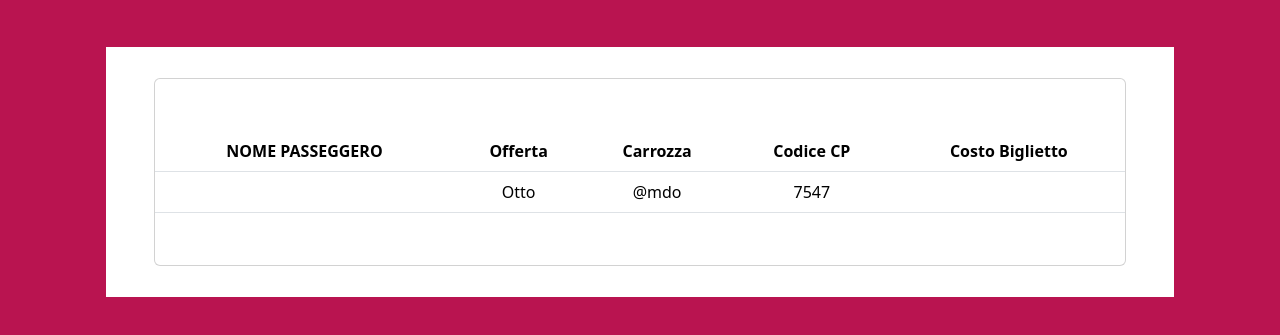
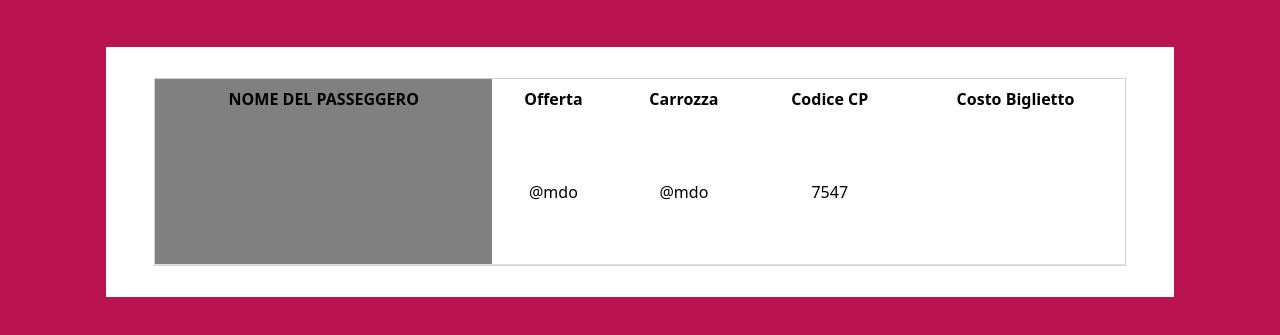
Before and after one commit to antoniodelgiudice02/js-biglietto-treno-form, a plain HTML site: page index.html in a window 1280 px wide. Shown: the part 619-954 px from the top of the page. Drawn offline with nearby package versions, Linux system fonts and the light colour scheme.

Commit message:
update: biglietto

```diff
--- a/CSS/style.css
+++ b/CSS/style.css
@@ -50,7 +50,33 @@
 
 }
 
+#biglietto .nome{
+    background-color: gray;
+}
+
 #biglietto .col{
     background: white;
     height: 250px;
 }
+
+#biglietto .card{
+    border-radius: 0;
+}
+
+#biglietto table{
+    height: 200px;
+}
+
+#biglietto th:first-child,
+#biglietto td:first-child{
+    background-color: gray;
+}
+
+#biglietto th{
+    vertical-align: middle;
+    border-bottom: none;
+}
+
+#biglietto td{
+    vertical-align: middle;
+}
--- a/index.html
+++ b/index.html
@@ -62,15 +62,17 @@
         <h2 class="h1 my-4">IL TUO BIGLIETTO</h2>
 
         <div class="container p-5">
+
             <div class="row">
+
                 <div class="col d-flex align-items-center justify-content-center px-5">
 
-                    <div class="card w-100 h-75">
+                    <div class="card w-100 h-75 d-flex">
 
                         <table class="table my-auto">
                             <thead>
                               <tr>
-                                <th scope="col">NOME PASSEGGERO</th>
+                                <th scope="col">NOME DEL PASSEGGERO</th>
                                 <th scope="col">Offerta</th>
                                 <th scope="col">Carrozza</th>
                                 <th scope="col">Codice CP</th>
@@ -80,7 +82,7 @@
                             <tbody>
                               <tr>
                                 <td><span id="ticketName"></span></td>
-                                <td>Otto</td>
+                                <td>@mdo</td>
                                 <td>@mdo</td>
                                 <td>7547</td>
                                 <td><span id="ticketPrice"></span></td>
```
